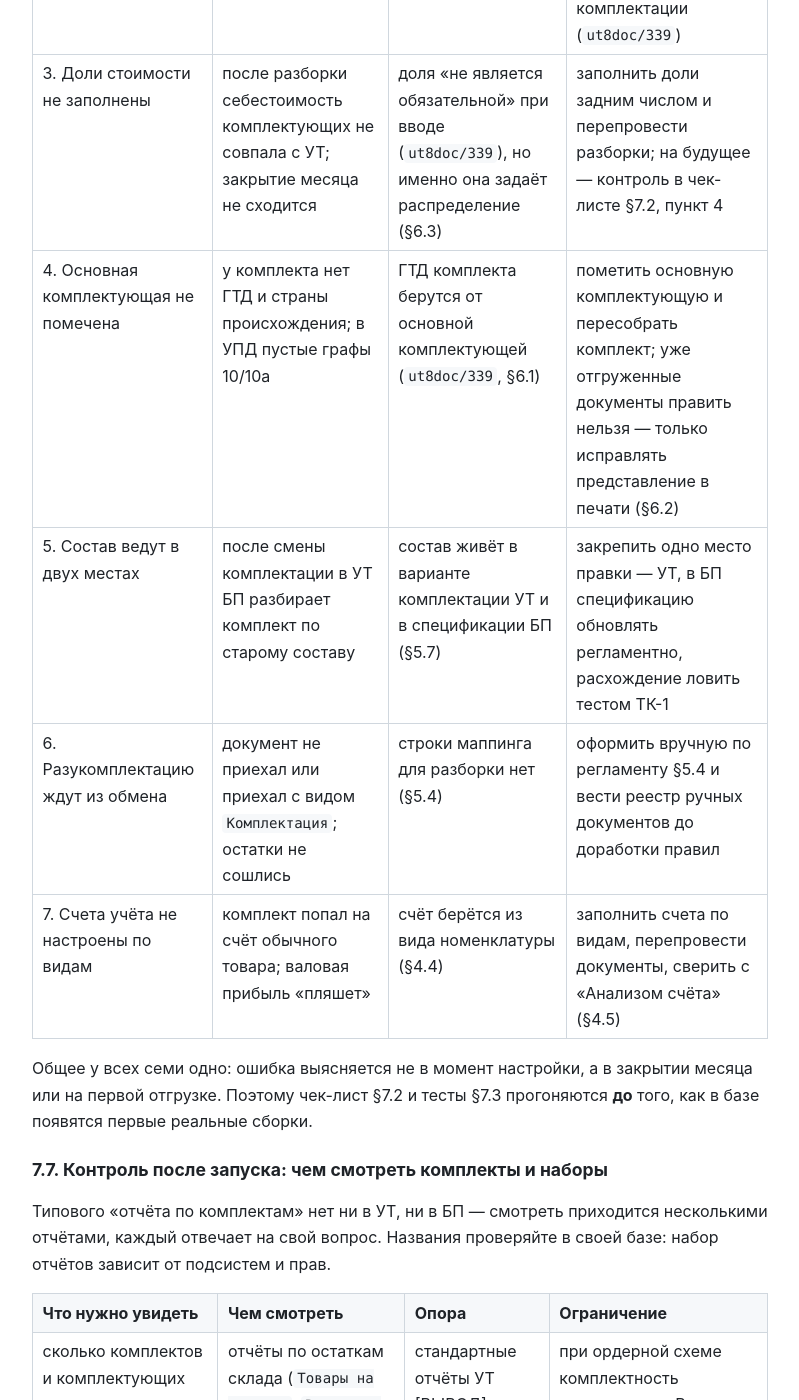
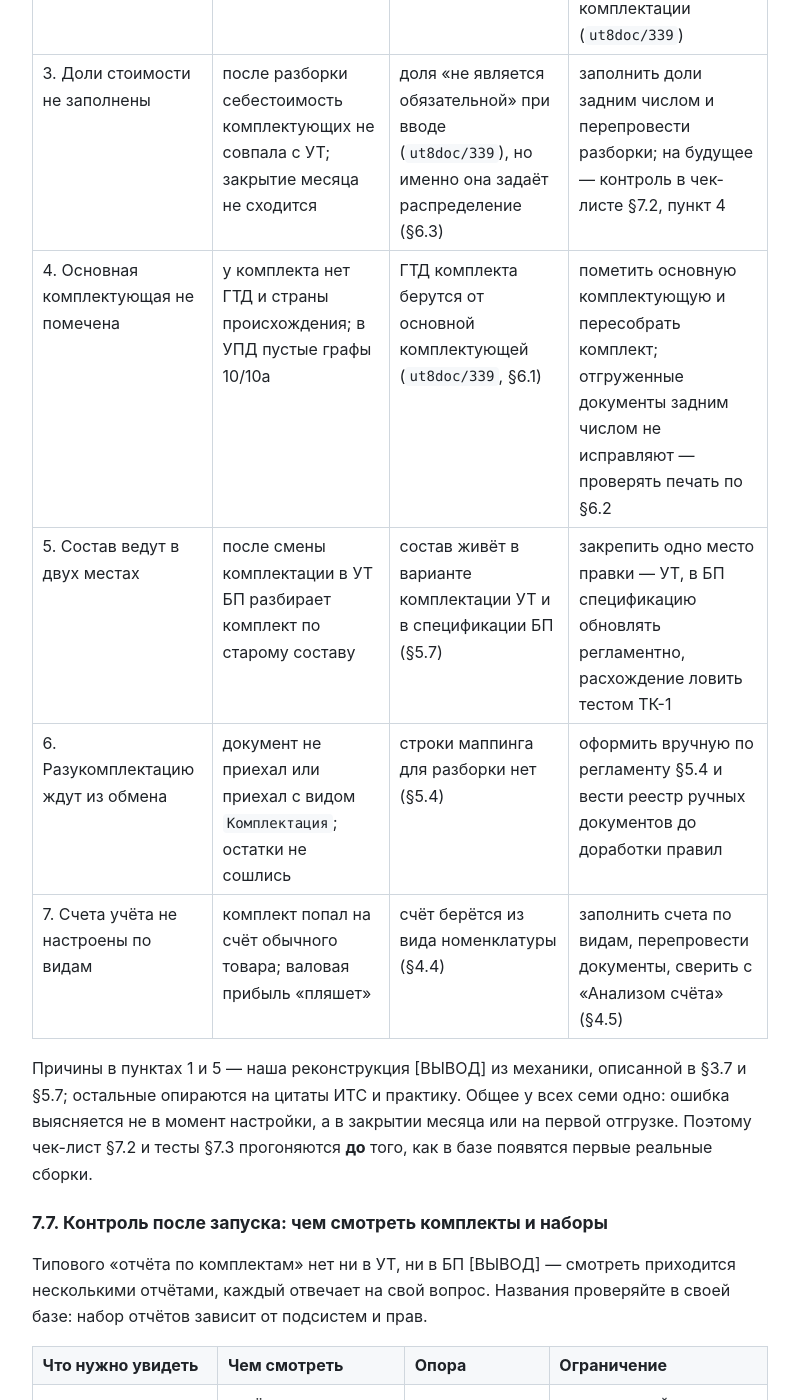
Before and after one commit to grevinden/komplekty-ut-bp, a Jekyll site: the page built from docs/07-metodika-i-testy.md, in a window 1280 px wide and 1400 px high, scrolled down 6899 px. Shown: the whole window, without its empty margins (240-1039 px from the left). Built offline with Jekyll 4.4.1, drawn with Linux system fonts in a browser that asks for light colours; some of the changed text lies outside the part shown.

Commit message:
Правки точности: отчёт остатков наборов только в УНФ, пометки ВЫВОД в §7.6–7.7

```diff
--- a/docs/07-metodika-i-testy.md
+++ b/docs/07-metodika-i-testy.md
@@ -143,26 +143,27 @@ next_title: "8. Источники"
 | 1. Набор эмулировали комплектом | на складе лежит «гарнитур», которого физически нет; остаток завышен | набор не хранится на складе (`ut115doc/798`), а комплект хранится (§2.1) | перевести позицию в тип `Набор`, остаток комплекта списать; готовые «наборы» из старой базы не переносить как остаток (§7.5) |
 | 2. Комплект завели типом `Набор-комплект` | в БП позиции нет, журнал обмена показывает пропуск | выгрузка этого типа запрещена (§5.5) | пересоздать номенклатуру комплектом: тип `Товар` + вариант комплектации (`ut8doc/339`) |
 | 3. Доли стоимости не заполнены | после разборки себестоимость комплектующих не совпала с УТ; закрытие месяца не сходится | доля «не является обязательной» при вводе (`ut8doc/339`), но именно она задаёт распределение (§6.3) | заполнить доли задним числом и перепровести разборки; на будущее — контроль в чек-листе §7.2, пункт 4 |
-| 4. Основная комплектующая не помечена | у комплекта нет ГТД и страны происхождения; в УПД пустые графы 10/10а | ГТД комплекта берутся от основной комплектующей (`ut8doc/339`, §6.1) | пометить основную комплектующую и пересобрать комплект; уже отгруженные документы править нельзя — только исправлять представление в печати (§6.2) |
+| 4. Основная комплектующая не помечена | у комплекта нет ГТД и страны происхождения; в УПД пустые графы 10/10а | ГТД комплекта берутся от основной комплектующей (`ut8doc/339`, §6.1) | пометить основную комплектующую и пересобрать комплект; отгруженные документы задним числом не исправляют — проверять печать по §6.2 |
 | 5. Состав ведут в двух местах | после смены комплектации в УТ БП разбирает комплект по старому составу | состав живёт в варианте комплектации УТ и в спецификации БП (§5.7) | закрепить одно место правки — УТ, в БП спецификацию обновлять регламентно, расхождение ловить тестом ТК-1 |
 | 6. Разукомплектацию ждут из обмена | документ не приехал или приехал с видом `Комплектация`; остатки не сошлись | строки маппинга для разборки нет (§5.4) | оформить вручную по регламенту §5.4 и вести реестр ручных документов до доработки правил |
 | 7. Счета учёта не настроены по видам | комплект попал на счёт обычного товара; валовая прибыль «пляшет» | счёт берётся из вида номенклатуры (§4.4) | заполнить счета по видам, перепровести документы, сверить с «Анализом счёта» (§4.5) |
 
-Общее у всех семи одно: ошибка выясняется не в момент настройки, а в закрытии
-месяца или на первой отгрузке. Поэтому чек-лист §7.2 и тесты §7.3 прогоняются
+Причины в пунктах 1 и 5 — наша реконструкция [ВЫВОД] из механики, описанной в
+§3.7 и §5.7; остальные опираются на цитаты ИТС и практику. Общее у всех семи одно:
+ошибка выясняется не в момент настройки, а в закрытии месяца или на первой отгрузке. Поэтому чек-лист §7.2 и тесты §7.3 прогоняются
 **до** того, как в базе появятся первые реальные сборки.
 
 <a name="7.7"></a>
 ### 7.7. Контроль после запуска: чем смотреть комплекты и наборы
 
-Типового «отчёта по комплектам» нет ни в УТ, ни в БП — смотреть приходится
-несколькими отчётами, каждый отвечает на свой вопрос. Названия проверяйте в своей
+Типового «отчёта по комплектам» нет ни в УТ, ни в БП [ВЫВОД] — смотреть
+приходится несколькими отчётами, каждый отвечает на свой вопрос. Названия проверяйте в своей
 базе: набор отчётов зависит от подсистем и прав.
 
 | Что нужно увидеть | Чем смотреть | Опора | Ограничение |
 |---|---|---|---|
 | сколько комплектов и комплектующих лежит на складе | отчёты по остаткам склада (`Товары на складах`, `Ведомость по товарам на складах`) | стандартные отчёты УТ [ВЫВОД] | при ордерной схеме комплектность считается по «В пути», фактический склад в «Товарах на складах» не виден — нужен отдельный отчёт «Комплектующие и наборы на складах» [ВЕБ 1, отчёт 07] |
-| сколько наборов можно собрать из остатков | специальный отчёт остатков наборов | [Кодерлайн, 19.02.2023](https://www.koderline.ru/expert/narabotki/article-nabory-v-konfiguratsii-1s-upravlenie-nashey-firmoy-formirovanie-i-prodazha-naborov/) [ВЕБ 1] | остатка набора не существует (`ut115doc/798`), поэтому обычный отчёт остатков на этот вопрос не отвечает |
+| сколько наборов можно собрать из остатков | в УТ типового отчёта нет; в УНФ это отдельный отчёт остатков наборов | [Кодерлайн, 19.02.2023](https://www.koderline.ru/expert/narabotki/article-nabory-v-konfiguratsii-1s-upravlenie-nashey-firmoy-formirovanie-i-prodazha-naborov/) [ВЕБ 1] | остатка набора не существует (`ut115doc/798`), поэтому обычный отчёт остатков на этот вопрос не отвечает; для УТ остаётся ручной расчёт по комплектующим |
 | себестоимость комплекта и партии комплектующих | регистр «Себестоимость товаров», `Ведомость по партиям товаров` | `ut115doc/1265` | расчёт идёт при закрытии месяца; до него суммы в отчётах предварительные |
 | что реально приехало в БП | список `Комплектация номенклатуры` с отбором по виду операции | §5.3–5.4 | журнал обмена покажет «отправлено», даже если документ приехал пустым |
 | проводки по комплектации и разукомплектации | `Проводки документа`, `Анализ счёта` | §4.5 | таблицы проводок в ИТС нет, поэтому сверять можно только с фактом базы |
```
Also changed, not shown: docs/09-prilozhenie-web.md (+3 -2 lines).
